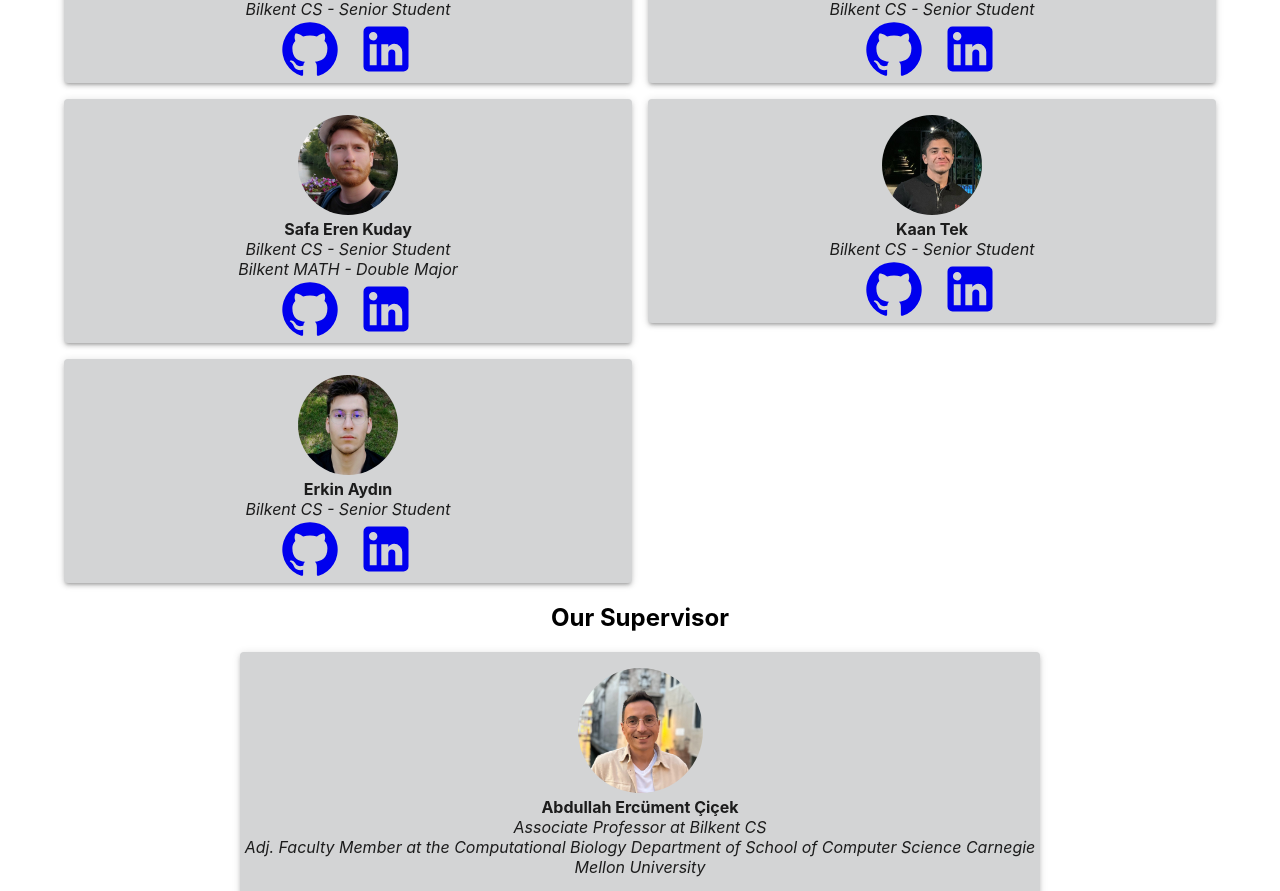
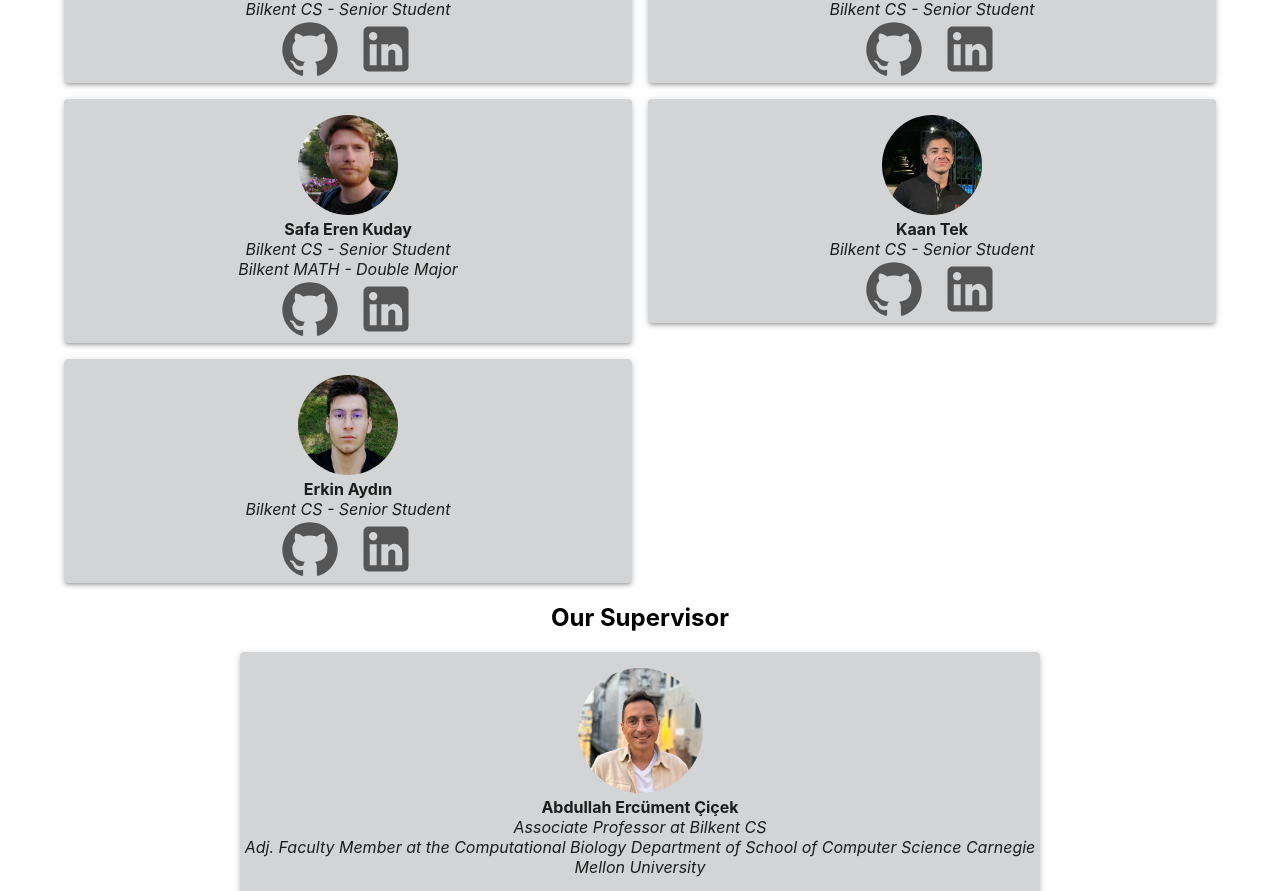
Before and after one commit to PrioVar/PrioVar, a React (Create React App) app: page /team in a window 1280 px wide. Shown: the part 262-1153 px from the top of the page. Built offline with nearby package versions, Linux system fonts and the light colour scheme.

Commit message:
Linkedin and github link colors are gray now.

```diff
--- a/src/components/Team.js
+++ b/src/components/Team.js
@@ -32,10 +32,10 @@ const Team = () => {
                   </div>
                   <span>
                     <a href="https://github.com/alperengozeten" target="_blank" rel="noopener noreferrer">
-                      <GitHub style={{ fontSize: '60px' }} />
+                      <GitHub style={{ fontSize: '60px', color: '#555'}} />
                     </a>
                     <a href="https://www.linkedin.com/in/alperen-g%C3%B6zeten-62818a209/" target="_blank" rel="noopener noreferrer">
-                      <LinkedIn style={{ fontSize: '60px', marginLeft: "1rem"}} />
+                      <LinkedIn style={{ fontSize: '60px', marginLeft: "1rem", color: '#555'}} />
                     </a>
                   </span>
                 </div>
@@ -52,10 +52,10 @@ const Team = () => {
                   </div>
                   <span>
                     <a href="https://github.com/korhankemalkaya" target="_blank" rel="noopener noreferrer">
-                      <GitHub style={{ fontSize: '60px' }} />
+                      <GitHub style={{ fontSize: '60px', color: '#555' }} />
                     </a>
                     <a href="https://www.linkedin.com/in/korhankemalkaya/" target="_blank" rel="noopener noreferrer">
-                      <LinkedIn style={{ fontSize: '60px', marginLeft: "1rem"}} />
+                      <LinkedIn style={{ fontSize: '60px', marginLeft: "1rem", color: '#555'}} />
                     </a>
                   </span>
                 </div>
@@ -74,10 +74,10 @@ const Team = () => {
                   </div>
                   <span>
                     <a href="https://github.com/safa54" target="_blank" rel="noopener noreferrer">
-                      <GitHub style={{ fontSize: '60px' }} />
+                      <GitHub style={{ fontSize: '60px', color: '#555' }} />
                     </a>
                     <a href="https://www.linkedin.com/in/safa-eren-kuday/" target="_blank" rel="noopener noreferrer">
-                      <LinkedIn style={{ fontSize: '60px', marginLeft: "1rem"}} />
+                      <LinkedIn style={{ fontSize: '60px', marginLeft: "1rem", color: '#555'}} />
                     </a>
                   </span>
                 </div>
@@ -94,10 +94,10 @@ const Team = () => {
                   </div>
                   <span>
                     <a href="https://github.com/KaanTekTr" target="_blank" rel="noopener noreferrer">
-                      <GitHub style={{ fontSize: '60px' }} />
+                      <GitHub style={{ fontSize: '60px', color: '#555' }} />
                     </a>
                     <a href="https://www.linkedin.com/in/kaan-tek-a299bb195/" target="_blank" rel="noopener noreferrer">
-                      <LinkedIn style={{ fontSize: '60px', marginLeft: "1rem"}} />
+                      <LinkedIn style={{ fontSize: '60px', marginLeft: "1rem", color: '#555'}} />
                     </a>
                   </span>
                 </div>
@@ -114,10 +114,10 @@ const Team = () => {
                   </div>
                   <span>
                     <a href="https://github.com/Erkin-Aydin" target="_blank" rel="noopener noreferrer">
-                      <GitHub style={{ fontSize: '60px' }} />
+                      <GitHub style={{ fontSize: '60px', color: '#555' }} />
                     </a>
                     <a href="https://www.linkedin.com/in/erkin-ayd%C4%B1n-167aa8229/" target="_blank" rel="noopener noreferrer">
-                      <LinkedIn style={{ fontSize: '60px', marginLeft: "1rem"}} />
+                      <LinkedIn style={{ fontSize: '60px', marginLeft: "1rem", color: '#555'}} />
                     </a>
                   </span>
                 </div>
@@ -144,10 +144,10 @@ const Team = () => {
                     <img src={CiceklabImage} alt="Link to Çiçeklab" />
                   </a>
                   <a href="https://github.com/Erkin-Aydin" target="_blank" rel="noopener noreferrer">
-                    <GitHub style={{ fontSize: '60px', marginLeft: "2.5rem" }} />
+                    <GitHub style={{ fontSize: '60px', marginLeft: "2.5rem", color: '#555' }} />
                   </a>
                   <a href="https://www.linkedin.com/in/ercumentcicek/" target="_blank" rel="noopener noreferrer">
-                    <LinkedIn style={{ fontSize: '60px', marginLeft: "1rem" }} />
+                    <LinkedIn style={{ fontSize: '60px', marginLeft: "1rem", color: '#555' }} />
                   </a>
                 </span>
               </div>
```
